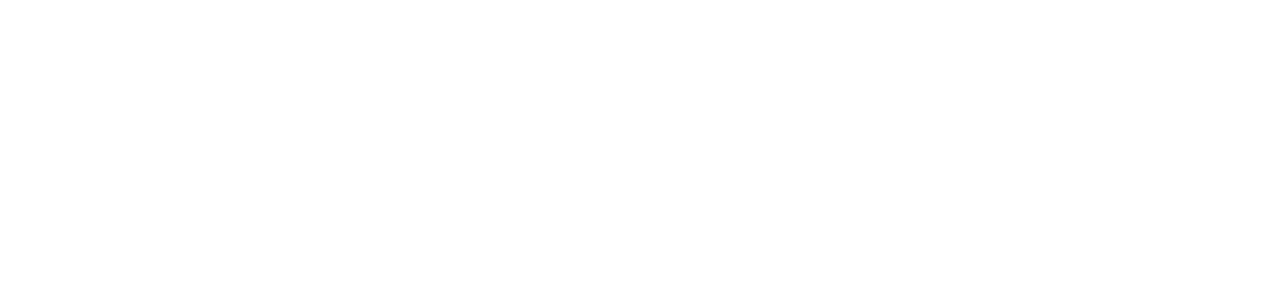
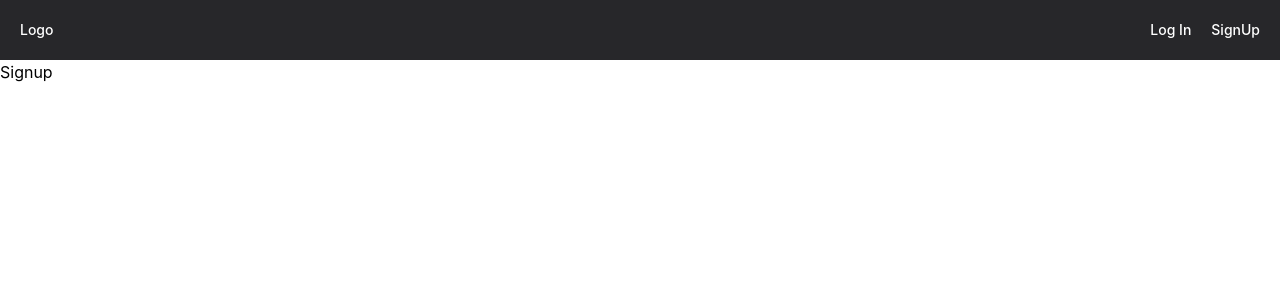
Before and after one commit to edgarmontielt/jobsearch-frontend, a React (Create React App) app: page /auth/signup in a window 1280 px wide. Before the commit this address had no page. Shown: the top 300 px of the page. Built offline with nearby package versions, Linux system fonts and the light colour scheme.

Commit message:
Add redux and slices

```diff
--- a/package.json
+++ b/package.json
@@ -3,6 +3,7 @@
   "version": "0.1.0",
   "private": true,
   "dependencies": {
+    "@reduxjs/toolkit": "^1.8.1",
     "@testing-library/jest-dom": "^5.16.4",
     "@testing-library/react": "^13.2.0",
     "@testing-library/user-event": "^13.5.0",
@@ -12,6 +13,7 @@
     "@types/react-dom": "^18.0.3",
     "react": "^18.1.0",
     "react-dom": "^18.1.0",
+    "react-redux": "^8.0.1",
     "react-router-dom": "^6.3.0",
     "react-scripts": "5.0.1",
     "typescript": "^4.6.4",
--- a/src/App.tsx
+++ b/src/App.tsx
@@ -1,12 +1,18 @@
 import React from 'react';
 import { BrowserRouter, Route, Routes } from 'react-router-dom';
 import Home from './pages/Home';
+import Navbar from './components/Nav/Navbar';
+import Login from './pages/auth/Login';
+import Signup from './pages/auth/Signup';
 
 function App() {
     return (
         <BrowserRouter>
+            <Navbar />
             <Routes>
                 <Route path='/' element={<Home />} />
+                <Route path='/auth/login' element={<Login />} />
+                <Route path='/auth/signup' element={<Signup />} />
             </Routes>
         </BrowserRouter>
     );
--- /dev/null
+++ b/src/components/Nav/Navbar.tsx
@@ -0,0 +1,16 @@
+import React from 'react'
+import { Link } from 'react-router-dom'
+
+export default function Navbar(): JSX.Element {
+  return (
+    <nav className=' text-sm bg-zinc-800 text-white font-medium p-5'>
+      <div className=' max-w-screen-xl flex mx-auto'>
+          <h3>Logo</h3>
+          <ul className=' flex gap-5 ml-auto'>
+            <li><Link to={'/auth/login'}>Log In</Link></li>
+            <li><Link to={'/auth/signup'}>SignUp</Link></li>
+          </ul>
+      </div>
+    </nav>
+  )
+}
--- /dev/null
+++ b/src/features/auth/index.ts
@@ -0,0 +1,32 @@
+import { createSlice, PayloadAction } from "@reduxjs/toolkit";
+
+export interface AuthState {
+    logged: boolean,
+    loading: boolean,
+    error: boolean
+    name: string,
+    message: string,
+    id: string,
+    token: string
+}
+
+const initialState: AuthState = {
+    logged: false,
+    loading: false,
+    error: false,
+    name: '',
+    message: '',
+    id: '',
+    token: ''
+}
+
+export const authSlice = createSlice({
+    name: 'auth',
+    initialState,
+    reducers: {
+
+    }
+})
+
+
+export default authSlice.reducer
--- a/src/index.tsx
+++ b/src/index.tsx
@@ -3,12 +3,16 @@
 import './index.css';
 import App from './App';
 import reportWebVitals from './reportWebVitals';
+import { Provider } from 'react-redux';
+import { store } from './pages/redux/store';
 
 const root = ReactDOM.createRoot(
     document.getElementById('root') as HTMLElement
 );
 root.render(
-    <App />
+    <Provider store={store}>
+        <App />
+    </Provider>
 );
 
 // If you want to start measuring performance in your app, pass a function
--- /dev/null
+++ b/src/pages/auth/Login.tsx
@@ -0,0 +1,11 @@
+import React from 'react'
+
+export default function Login(): JSX.Element {
+    return (
+        <main >
+            <form action="">
+                <input type="text" name='email' />
+            </form>
+        </main>
+    )
+}
--- /dev/null
+++ b/src/pages/auth/Signup.tsx
@@ -0,0 +1,7 @@
+import React from 'react'
+
+export default function Signup(): JSX.Element {
+  return (
+    <div>Signup</div>
+  )
+}
--- /dev/null
+++ b/src/pages/redux/store.ts
@@ -0,0 +1,11 @@
+import { configureStore } from "@reduxjs/toolkit";
+
+
+export const store = configureStore({
+    reducer: {
+
+    }
+})
+
+export type RootState = ReturnType<typeof store.getState>
+export const AppDispatch = typeof store.dispatch
```
Also changed, not shown: 1 other file (tests, documents, lock files or other folders).
